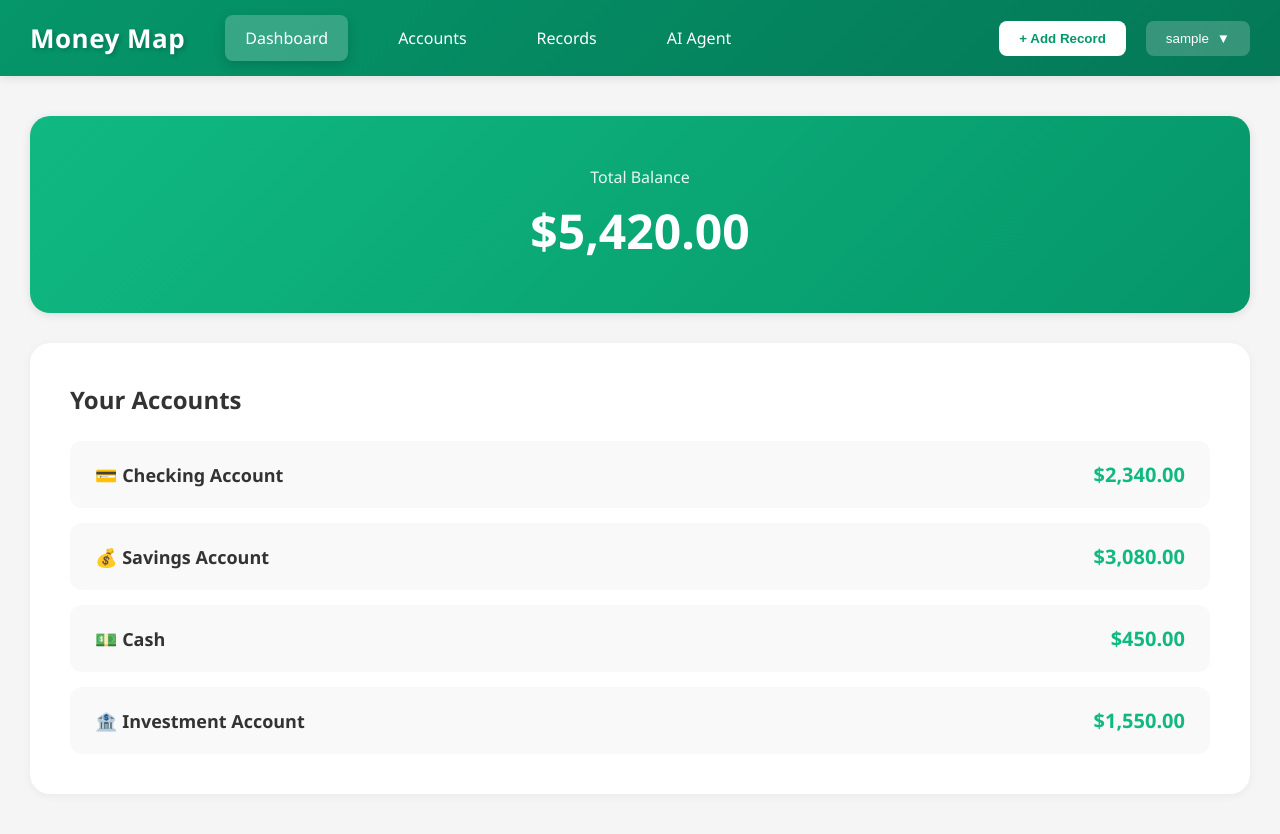
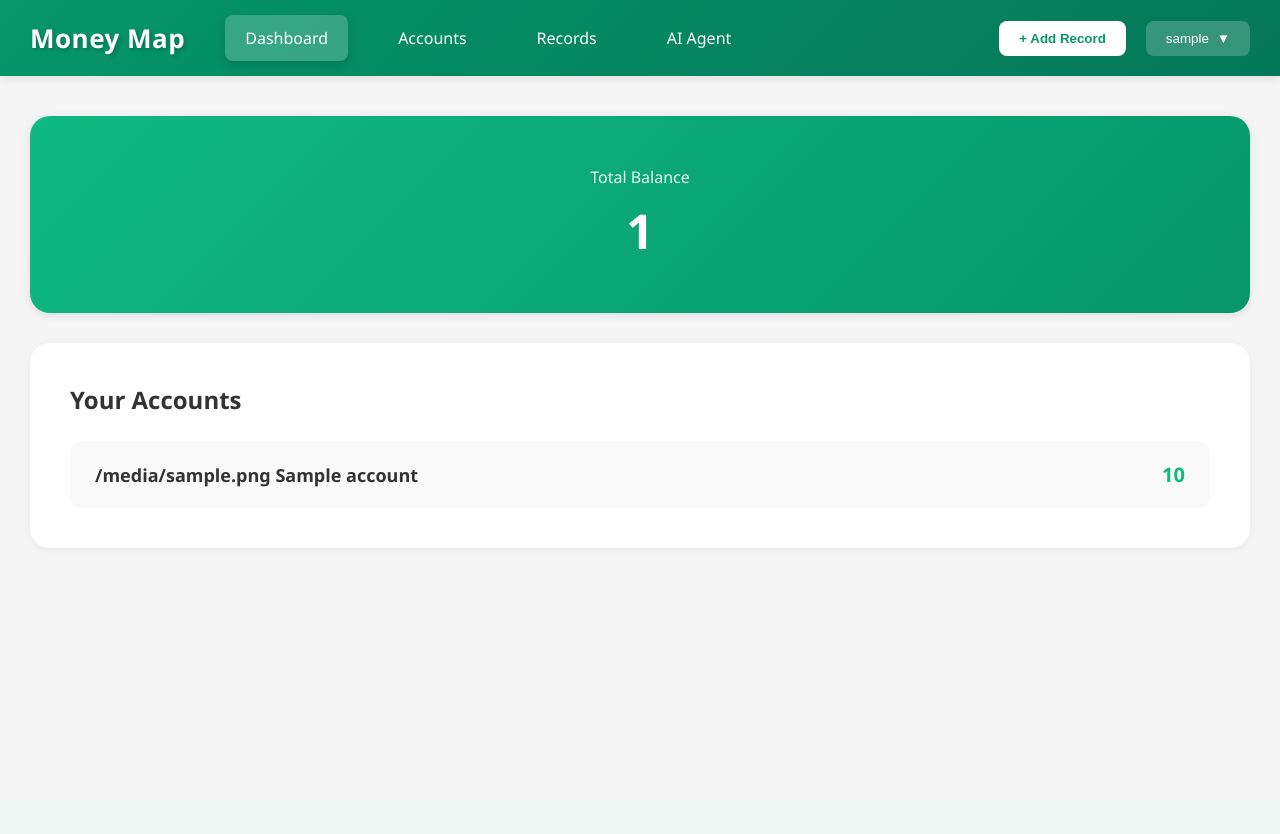
Before and after one commit to Mamoun77/Money-Map, a Flask app: template app/templates/home.html in a window 1280 px wide. After the commit the page ends 548 px from the top, so only its background shows below. Run offline with Flask 3, Linux system fonts and the light colour scheme; the template is opened without the code that fills it: most values are stand-ins (such as "Sample title", 1, 10 or a date in 2020).

Commit message:
Passing the values in the home interface dynamically from the backend

```diff
--- a/app/routes.py
+++ b/app/routes.py
@@ -104,13 +104,33 @@ def ai_agent():
     return render_template('ai_agent.html') # if the method is GET
 
 @app.route('/home')
+
 # @login_required
 def home():
-    return render_template('home.html', username="test_username") #current_user.username)
+
+    accounts_test = [
+        {'name': 'Checking test Account', 'balance': '$2,340.00', 'icon': '💳'},
+        {'name': 'Savings Account', 'balance': '$3,080.00', 'icon': '💰'},
+        {'name': 'Cash', 'balance': '$450.00', 'icon': '💵'},
+        {'name': 'Investment Account', 'balance': '$1,550.00', 'icon': '🏦'}
+    ]
+    # return render_template('home.html', current_user.username)
+    return render_template('home.html',
+                         username="current_user.username",
+                         accounts=accounts_test,
+                         total_balance='$3,600.00')
 
 @app.route('/accounts')
 def accounts():
     return render_template('accounts.html')
+
+@app.route('/records')
+def records():
+    return render_template('records.html')
+
+@app.route('/settings')
+def settings():
+    return render_template('settings.html')
 
 # @app.route('/test')
 # def test():
--- a/app/static/css/home.css
+++ b/app/static/css/home.css
@@ -238,3 +238,10 @@
             font-size: 20px;
             font-weight: 700;
         }
+
+        .no-accounts {
+            text-align: center;
+            padding: 40px;
+            color: #999;
+            font-size: 16px;
+        }
--- a/app/templates/home.html
+++ b/app/templates/home.html
@@ -23,7 +23,7 @@
             <button class="add-record-btn" onclick="addRecord()">+ Add Record</button>
             <div class="user-menu">
                 <button class="user-btn" onclick="toggleUserMenu()">
-                    <span id="username">User</span>
+                    <span id="username">{{ username }}</span>
                     <span>▼</span>
                 </button>
                 <div class="user-dropdown" id="userDropdown">
@@ -37,28 +37,22 @@
     <div class="main-content">
         <div class="total-balance">
             <h2>Total Balance</h2>
-            <div class="amount">$5,420.00</div>
+            <div class="amount">{{ total_balance }}</div>
         </div>
 
         <div class="accounts-section">
             <h2>Your Accounts</h2>
             <div class="account-list">
+                {% if accounts %}
+                {% for account in accounts %}
                 <div class="account-item">
-                    <div class="account-name">💳 Checking Account</div>
-                    <div class="account-balance">$2,340.00</div>
+                    <div class="account-name">{{ account.icon }} {{ account.name }}</div>
+                    <div class="account-balance">{{ account.balance }}</div>
                 </div>
-                <div class="account-item">
-                    <div class="account-name">💰 Savings Account</div>
-                    <div class="account-balance">$3,080.00</div>
-                </div>
-                <div class="account-item">
-                    <div class="account-name">💵 Cash</div>
-                    <div class="account-balance">$450.00</div>
-                </div>
-                <div class="account-item">
-                    <div class="account-name">🏦 Investment Account</div>
-                    <div class="account-balance">$1,550.00</div>
-                </div>
+                {% endfor %}
+                {% else %}
+                <div class="no-accounts">No accounts found. Create your first account to get started!</div>
+                {% endif %}
             </div>
         </div>
     </div>
@@ -82,6 +76,8 @@
             // Redirect to add record page or open modal
         }
 
+
+
         // Display username
         document.getElementById('username').textContent = '{{ username }}';
     </script>
```
